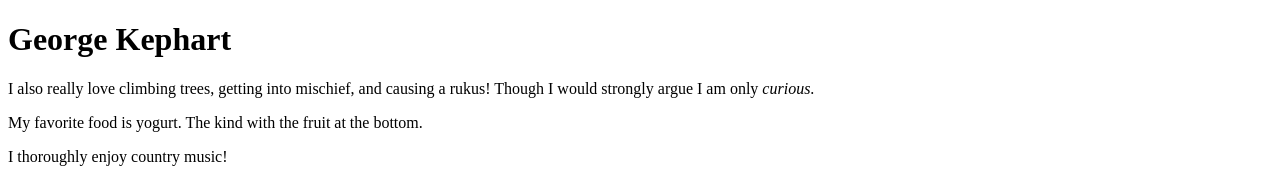
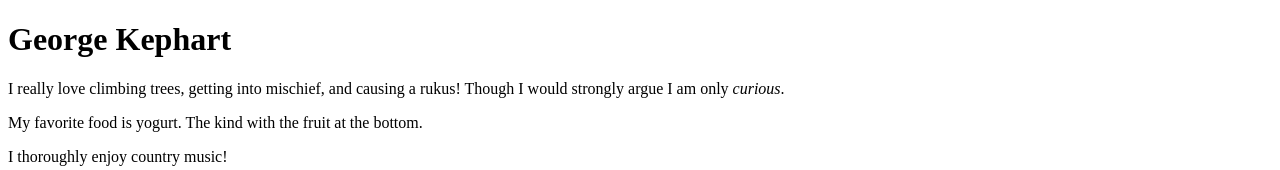
Before and after one commit to GKephart/about-chief, a plain HTML site: page index.html in a window 1280 px wide. Shown: the top 170 px of the page. Drawn offline with Linux system fonts and the light colour scheme.

Commit message:
Chelsea modifications

```diff
--- a/index.html
+++ b/index.html
@@ -8,7 +8,7 @@
 
 		<h1>George Kephart</h1>
 
-		<p>I also really love climbing trees, getting into mischief, and causing a rukus! Though I would strongly argue I am only <em>curious</em>. </p>
+		<p>I really love climbing trees, getting into mischief, and causing a rukus! Though I would strongly argue I am only <em>curious</em>. </p>
 		<p>My favorite food is yogurt. The kind with the fruit at the bottom.</p>
 		<p>I thoroughly enjoy country music!</p>
 
```
